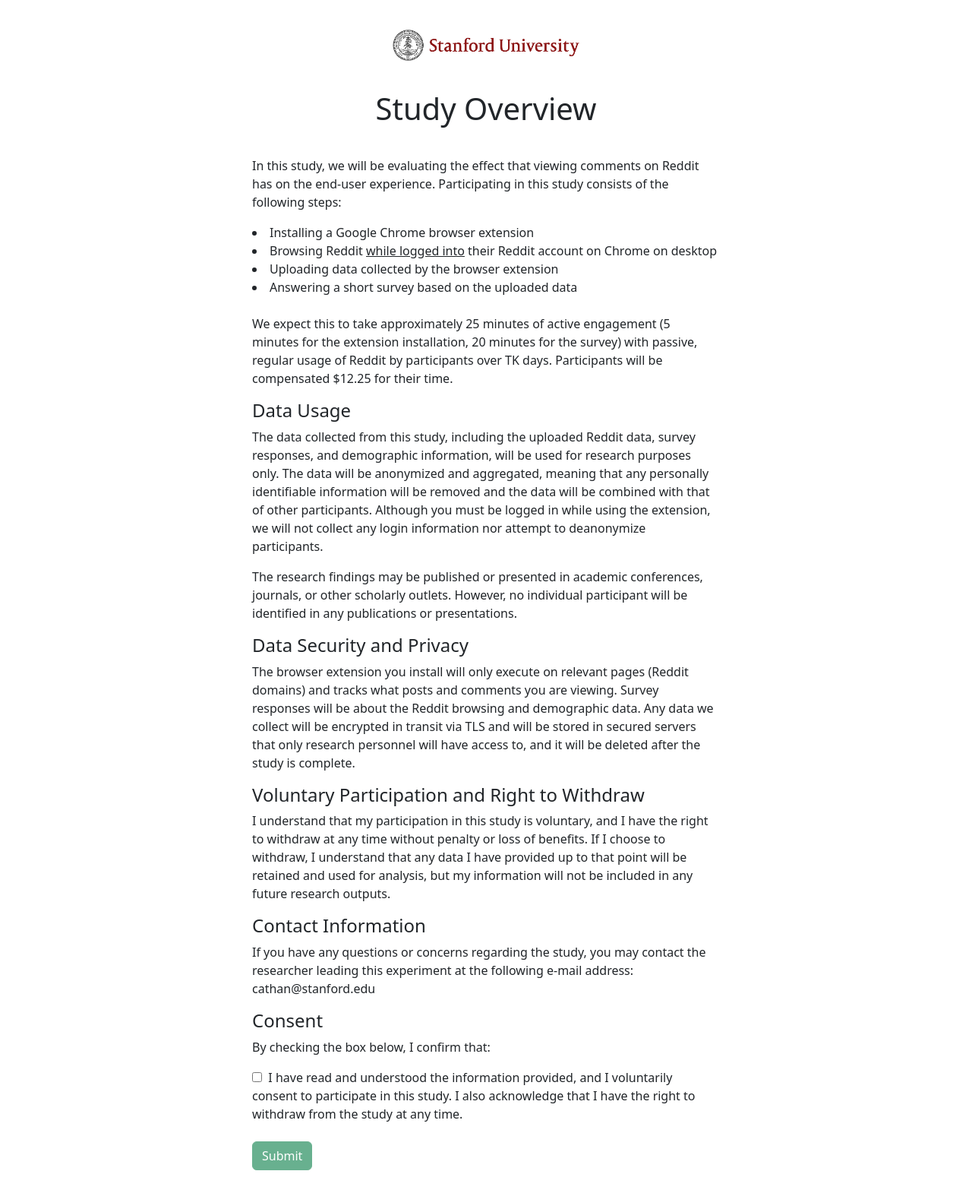
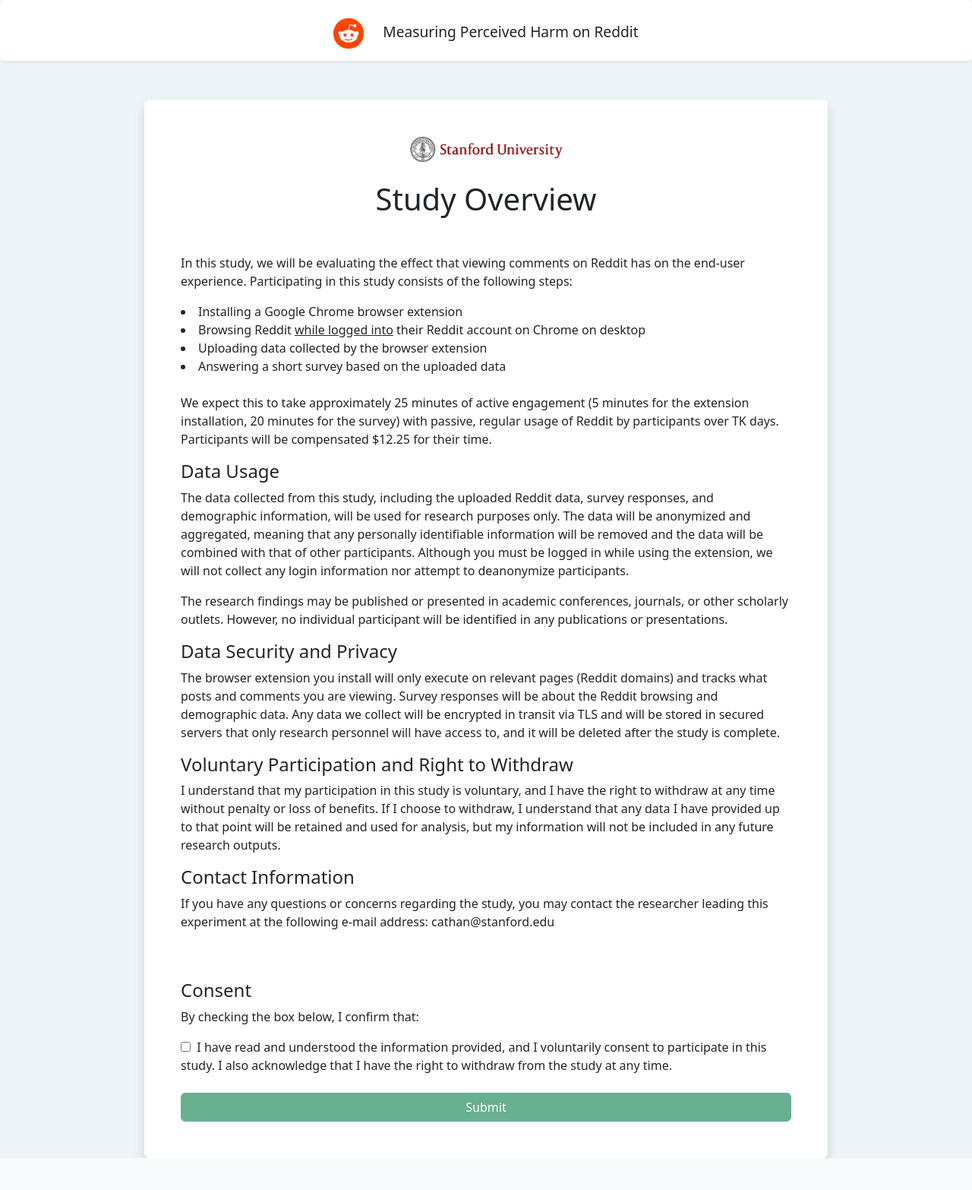
Before and after one commit to shljessie/RedditSurvey, a Flask app: page /inform in a window 1280 px wide. Shown: the whole page at 76% size. After the commit the page ends 1524 px from the top, so only its background shows below. Run offline with Flask 3, Linux system fonts and the light colour scheme; the visitor is signed in with stand-in values (Sample User, id 1).

Commit message:
inform ui change

```diff
--- a/templates/inform.html
+++ b/templates/inform.html
@@ -1,17 +1,51 @@
 <!DOCTYPE html>
 <html>
+
 <head>
-  <link rel="stylesheet" href="https://cdn.jsdelivr.net/npm/bootstrap@5.3.0/dist/css/bootstrap.min.css">
-  <title>Study Overview</title>
+    <link rel="stylesheet" href="https://cdn.jsdelivr.net/npm/bootstrap@5.3.0/dist/css/bootstrap.min.css">
+    <title>Study Instructions</title>
+    <style>
+        body{
+            background-color: rgb(237, 245, 248);
+        }
+        #logo{
+            width: 25%;
+            vertical-align: center;
+        }
+        #site-title {
+            width: 100vw;
+            height: 10vh;
+            background-color: white;
+            font-size: larger;
+        }
+
+        .inform-box {
+            margin: auto;
+            margin-top: 4%;
+            max-width: 900px;
+        }
+    </style>
 </head>
-<body class="row justify-content-center align-middle h-100 mx-auto" style="width: 80%; padding:2% 10%;  margin-top: 1%;">
-    <div class="col-10 text-center align-self-start">
-        <a href="https://stanford.edu">
-            <img src={{ url_for('static', filename="SUSig_Seal_Left.png") }} width="40%">
-        </a>
-    </div>
-    <h1 class="col-10 text-center align-self-start" style="width: 80%; padding-bottom:4%; padding-top:5%;" >Study Overview</h1>
-    <div class="col-10 text-start align-self-start" >
+
+<body class="d-flex justify-content-center">
+
+  <div class="flex-column text-center">
+      <div id="site-title" class="shadow-sm p-4 bg-white rounded">
+        <img src="{{ url_for('static', filename='download.png') }}" width="40px">
+            &nbsp; &nbsp;
+            Measuring Perceived Harm on Reddit
+        </img>
+  </div>
+
+  <div class="d-flex flex-column align-items-center justify-content-center shadow p-5 bg-white rounded inform-box">
+
+    <a href="https://stanford.edu">
+      <img src="{{ url_for('static', filename='SUSig_Seal_Left.png') }}" id="logo">
+    </a>
+
+    <h1 class="text-center mt-4 mb-4">Study Overview</h1>
+
+    <div class="text-start align-self-start mt-4">
     <p>
       In this study, we will be evaluating the effect that viewing comments on Reddit has on the end-user experience. Participating in this study consists of the following steps:
       <li>Installing a Google Chrome browser extension</li>
@@ -37,7 +71,7 @@
     <h4>Contact Information</h4>
     <p>If you have any questions or concerns regarding the study, you may contact the researcher leading this experiment at the following e-mail address: cathan@stanford.edu</p>
 
-    <h4>Consent</h4>
+    <h4 style="margin-top: 8%;">Consent</h4>
     <p>By checking the box below, I confirm that:</p>
     <label for="consent-checkbox">
       <input type="checkbox" id="consent-checkbox" required>
@@ -48,8 +82,10 @@
     <br>
 
     <form method="POST" action="/dashboard">
-      <button type="submit" class="btn btn-success" id="submit-btn" disabled>Submit</button>
+      <button type="submit" class="btn btn-success w-100" id="submit-btn" disabled>Submit</button>
     </form>
+  </div>
+
   </div>
 </body>
 
```
